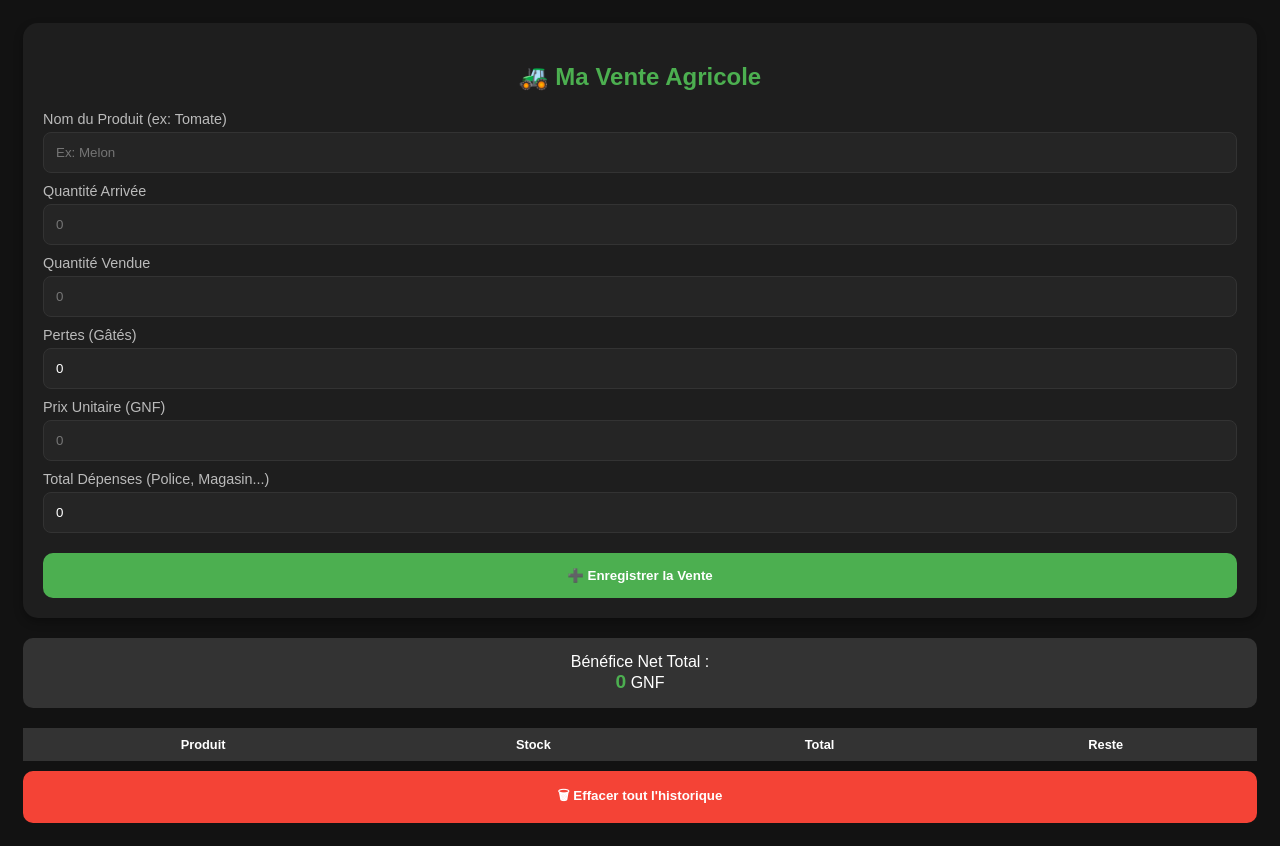
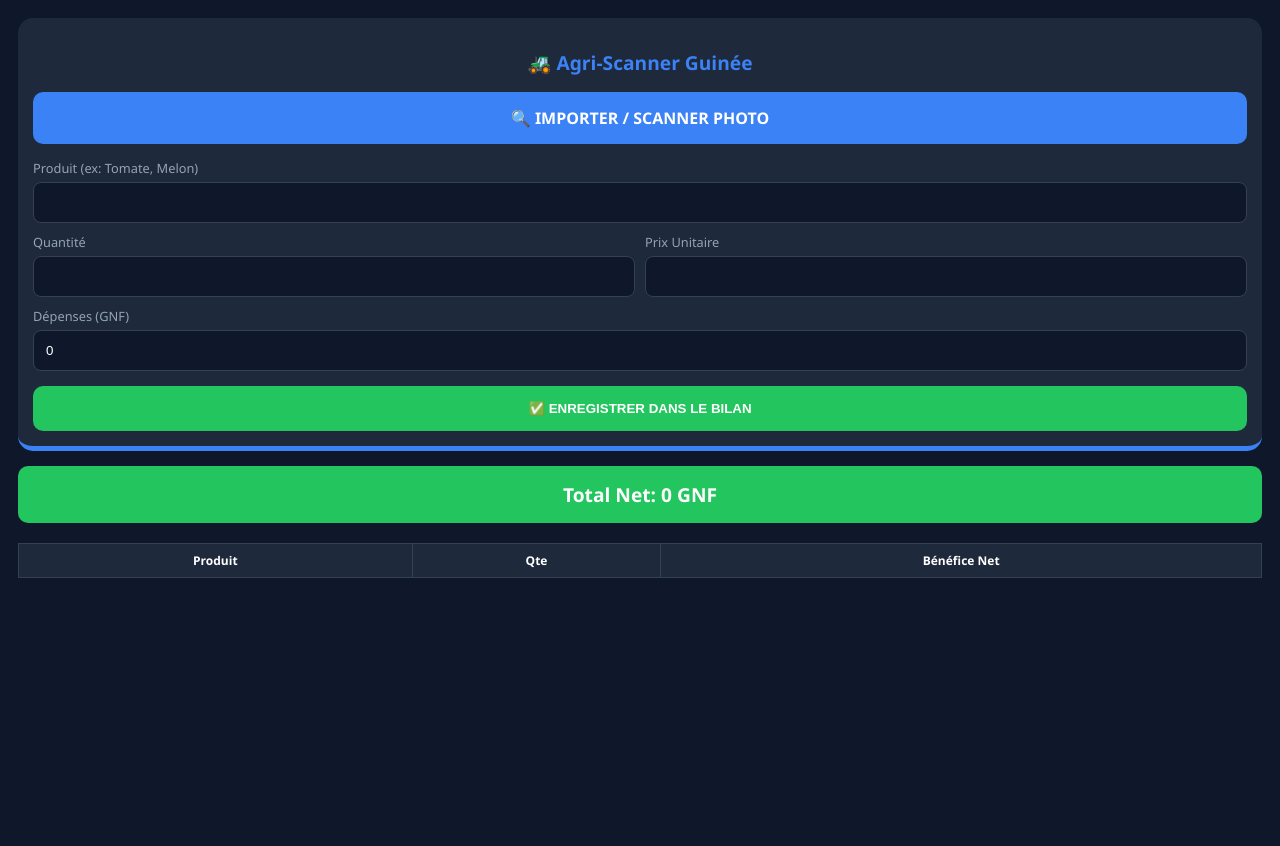
Before and after one commit to Thiernotanou92/Ma-gestion-agricole-, a plain HTML site: page index.html in a window 1280 px wide. After the commit the page ends 800 px from the top, so only its background shows below. Drawn offline with Linux system fonts and the light colour scheme.

Commit message:
Update index.html

```diff
--- a/index.html
+++ b/index.html
@@ -3,128 +3,116 @@
 <head>
     <meta charset="UTF-8">
     <meta name="viewport" content="width=device-width, initial-scale=1.0">
-    <title>Gestion Agricole Pro - Guinée</title>
+    <title>Agri-Scanner Pro 2.0</title>
+    <script src="https://cdn.jsdelivr.net/npm/tesseract.js@4/dist/tesseract.min.js"></script>
     <style>
-        body { font-family: Arial, sans-serif; background-color: #121212; color: white; padding: 15px; }
-        .card { background: #1e1e1e; padding: 20px; border-radius: 15px; box-shadow: 0 4px 10px rgba(0,0,0,0.3); }
-        h2 { text-align: center; color: #4CAF50; }
-        label { display: block; margin-top: 10px; font-size: 0.9em; color: #bbb; }
-        input { width: 100%; padding: 12px; margin-top: 5px; border-radius: 8px; border: 1px solid #333; background: #252525; color: white; box-sizing: border-box; }
-        button { width: 100%; padding: 15px; margin-top: 20px; border-radius: 10px; border: none; font-weight: bold; cursor: pointer; }
-        .btn-add { background-color: #4CAF50; color: white; }
-        .btn-clear { background-color: #f44336; color: white; margin-top: 10px; }
-        table { width: 100%; margin-top: 20px; border-collapse: collapse; font-size: 0.8em; }
-        th, td { border: 1px solid #333; padding: 8px; text-align: center; }
-        th { background: #333; }
-        .total-box { margin-top: 20px; padding: 15px; background: #333; border-radius: 10px; text-align: center; }
-        .profit { color: #4CAF50; font-size: 1.2em; font-weight: bold; }
+        body { font-family: 'Segoe UI', sans-serif; background-color: #0f172a; color: white; padding: 10px; }
+        .card { background: #1e293b; padding: 15px; border-radius: 15px; border-bottom: 5px solid #3b82f6; }
+        h2 { color: #3b82f6; text-align: center; font-size: 1.2em; }
+        .scan-zone { background: #3b82f6; color: white; padding: 15px; border-radius: 10px; text-align: center; font-weight: bold; margin-bottom: 15px; cursor: pointer; }
+        label { display: block; margin-top: 10px; color: #94a3b8; font-size: 0.8em; }
+        input { width: 100%; padding: 12px; margin-top: 5px; border-radius: 8px; border: 1px solid #334155; background: #0f172a; color: white; box-sizing: border-box; }
+        .btn-save { background: #22c55e; color: white; padding: 15px; border: none; width: 100%; border-radius: 10px; font-weight: bold; margin-top: 15px; }
+        #preview { width: 100%; max-height: 150px; object-fit: contain; margin-top: 10px; display: none; border-radius: 8px; }
+        #loader { display: none; color: #fbbf24; font-size: 0.9em; text-align: center; margin: 10px 0; }
+        table { width: 100%; margin-top: 20px; border-collapse: collapse; font-size: 0.75em; }
+        th, td { border: 1px solid #334155; padding: 8px; text-align: center; background: #1e293b; }
+        .total-box { background: #22c55e; padding: 15px; border-radius: 10px; text-align: center; margin-top: 15px; font-weight: bold; font-size: 1.2em; }
     </style>
 </head>
 <body>
 
 <div class="card">
-    <h2>🚜 Ma Vente Agricole</h2>
+    <h2>🚜 Agri-Scanner Guinée</h2>
 
-    <label>Nom du Produit (ex: Tomate)</label>
-    <input type="text" id="produit" placeholder="Ex: Melon">
+    <div class="scan-zone" onclick="document.getElementById('fileInput').click()">
+        🔍 IMPORTER / SCANNER PHOTO
+    </div>
+    <input type="file" id="fileInput" accept="image/*" style="display:none" onchange="analyserPhoto(event)">
 
-    <label>Quantité Arrivée</label>
-    <input type="number" id="arrivage" placeholder="0">
+    <div id="loader">⏳ Analyse de l'image en cours...</div>
+    <img id="preview">
 
-    <label>Quantité Vendue</label>
-    <input type="number" id="vendu" placeholder="0">
+    <label>Produit (ex: Tomate, Melon)</label>
+    <input type="text" id="produit">
 
-    <label>Pertes (Gâtés)</label>
-    <input type="number" id="pertes" placeholder="0" value="0">
+    <div style="display:flex; gap:10px">
+        <div style="flex:1"><label>Quantité</label><input type="number" id="quantite"></div>
+        <div style="flex:1"><label>Prix Unitaire</label><input type="number" id="prix"></div>
+    </div>
 
-    <label>Prix Unitaire (GNF)</label>
-    <input type="number" id="prix" placeholder="0">
+    <label>Dépenses (GNF)</label>
+    <input type="number" id="depenses" value="0">
 
-    <label>Total Dépenses (Police, Magasin...)</label>
-    <input type="number" id="depenses" placeholder="0" value="0">
-
-    <button class="btn-add" onclick="ajouterVente()">➕ Enregistrer la Vente</button>
+    <button class="btn-save" onclick="ajouterVente()">✅ ENREGISTRER DANS LE BILAN</button>
 </div>
 
-<div class="total-box">
-    Bénéfice Net Total : <br>
-    <span id="grandTotal" class="profit">0</span> GNF
-</div>
+<div class="total-box">Total Net: <span id="grandTotal">0</span> GNF</div>
 
 <table id="tableVentes">
     <thead>
         <tr>
             <th>Produit</th>
-            <th>Stock</th>
-            <th>Total</th>
-            <th>Reste</th>
+            <th>Qte</th>
+            <th>Bénéfice Net</th>
         </tr>
     </thead>
     <tbody></tbody>
 </table>
 
-<button class="btn-clear" onclick="effacerTout()">🗑 Effacer tout l'historique</button>
+<script>
+    let totalGlobal = 0;
 
-<script>
-    let historique = JSON.parse(localStorage.getItem('ventesAgri')) || [];
-    updateTable();
+    async function analyserPhoto(event) {
+        const file = event.target.files[0];
+        if (!file) return;
+
+        // Afficher l'aperçu
+        const preview = document.getElementById('preview');
+        preview.src = URL.createObjectURL(file);
+        preview.style.display = 'block';
+
+        // Lancer l'analyse
+        document.getElementById('loader').style.display = 'block';
+
+        try {
+            const result = await Tesseract.recognize(file, 'fra', { logger: m => console.log(m) });
+            const texte = result.data.text.toLowerCase();
+            console.log("Texte détecté:", texte);
+
+            // Analyse intelligente simple
+            if (texte.includes('tomate')) document.getElementById('produit').value = 'Tomate';
+            if (texte.includes('melon')) document.getElementById('produit').value = 'Melon';
+
+            // Chercher les chiffres (pourrait être amélioré)
+            const chiffres = texte.match(/\d+/g);
+            if (chiffres && chiffres.length > 0) {
+                document.getElementById('quantite').value = chiffres[0];
+            }
+        } catch (e) {
+            alert("Erreur lors de la lecture de la photo");
+        }
+
+        document.getElementById('loader').style.display = 'none';
+    }
 
     function ajouterVente() {
-        const produit = document.getElementById('produit').value;
-        const arrivage = parseFloat(document.getElementById('arrivage').value) || 0;
-        const vendu = parseFloat(document.getElementById('vendu').value) || 0;
-        const pertes = parseFloat(document.getElementById('pertes').value) || 0;
-        const prix = parseFloat(document.getElementById('prix').value) || 0;
-        const depenses = parseFloat(document.getElementById('depenses').value) || 0;
+        const p = document.getElementById('produit').value;
+        const q = parseFloat(document.getElementById('quantite').value) || 0;
+        const pr = parseFloat(document.getElementById('prix').value) || 0;
+        const d = parseFloat(document.getElementById('depenses').value) || 0;
 
-        if(!produit || prix <= 0) { alert("Remplis au moins le nom et le prix !"); return; }
+        const net = (q * pr) - d;
+        totalGlobal += net;
 
-        const stock = arrivage - vendu - pertes;
-        const totalArgent = vendu * prix;
-        const resteFinal = totalArgent - depenses;
+        const row = `<tr><td>${p}</td><td>${q}</td><td>${net.toLocaleString()} GNF</td></tr>`;
+        document.querySelector('#tableVentes tbody').innerHTML += row;
+        document.getElementById('grandTotal').innerText = totalGlobal.toLocaleString();
 
-        const nouvelleVente = { produit, stock, totalArgent, resteFinal };
-        historique.push(nouvelleVente);
-        localStorage.setItem('ventesAgri', JSON.stringify(historique));
-
-        updateTable();
-        clearInputs();
-    }
-
-    function updateTable() {
-        const tbody = document.querySelector('#tableVentes tbody');
-        tbody.innerHTML = "";
-        let grandTotal = 0;
-
-        historique.forEach(v => {
-            const row = `<tr>
-                <td>${v.produit}</td>
-                <td>${v.stock}</td>
-                <td>${v.totalArgent.toLocaleString()}</td>
-                <td><strong>${v.resteFinal.toLocaleString()}</strong></td>
-            </tr>`;
-            tbody.innerHTML += row;
-            grandTotal += v.resteFinal;
-        });
-
-        document.getElementById('grandTotal').innerText = grandTotal.toLocaleString();
-    }
-
-    function clearInputs() {
+        // Reset
         document.getElementById('produit').value = "";
-        document.getElementById('arrivage').value = "";
-        document.getElementById('vendu').value = "";
-        document.getElementById('pertes').value = "0";
-        document.getElementById('prix').value = "";
-        document.getElementById('depenses').value = "0";
-    }
-
-    function effacerTout() {
-        if(confirm("Supprimer toutes les données ?")) {
-            historique = [];
-            localStorage.removeItem('ventesAgri');
-            updateTable();
-        }
+        document.getElementById('quantite').value = "";
+        document.getElementById('preview').style.display = 'none';
     }
 </script>
 
```
